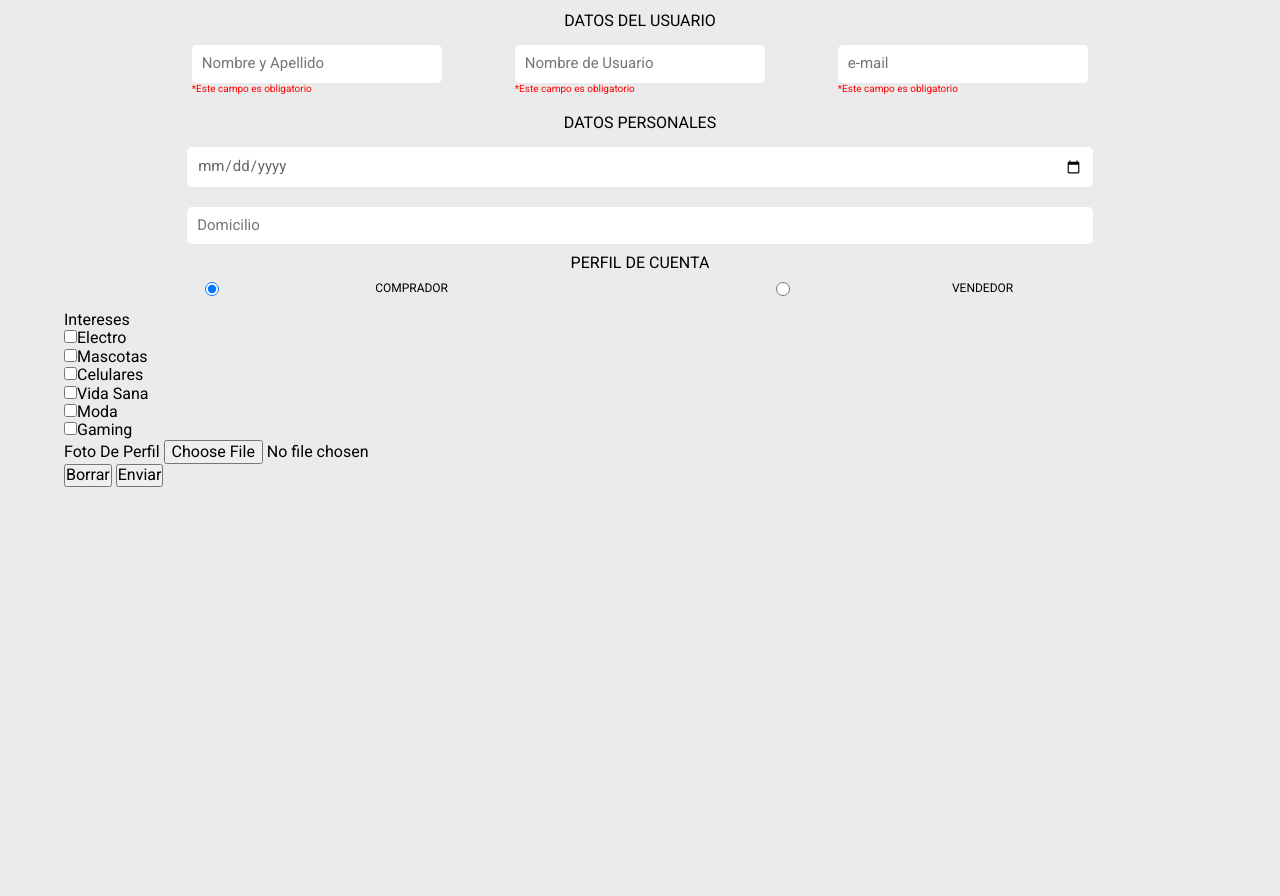
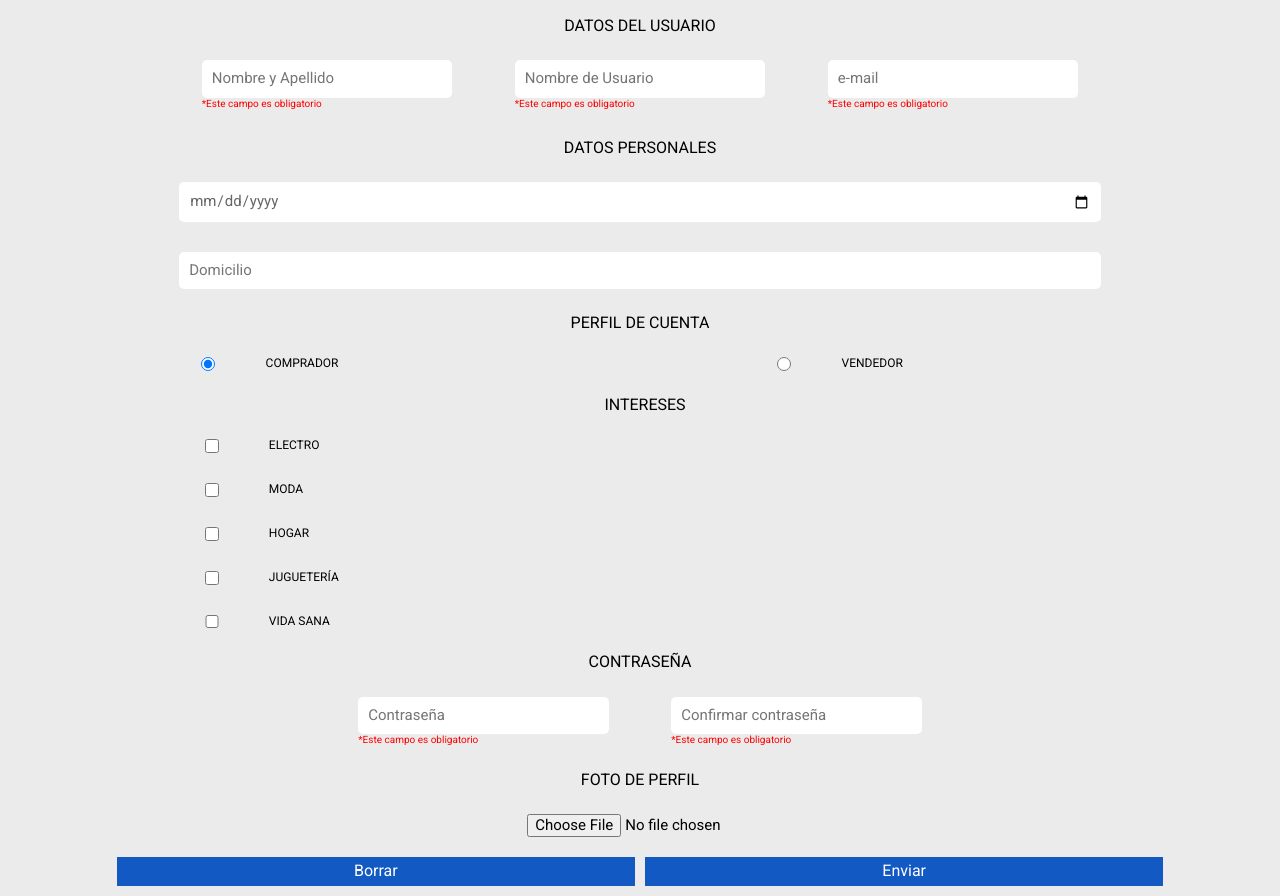
Before and after one commit to meligimenez/TPN5-MercadoLiebre, a website: page views/register.html in a window 1280 px wide. Shown: the part 231-1127 px from the top of the page. Before the commit the page ends 800 px from the top, so only its background shows below. Drawn offline with Linux system fonts and the light colour scheme.

Commit message:
add style register

```diff
--- a/app.js
+++ b/app.js
@@ -9,3 +9,4 @@ app.use(express.static('public'));
 
 app.get('/', (req, res) => res.sendFile(path.join(__dirname, 'views', '/index.html')));
 app.get('/register', (req, res) => res.sendFile(path.join(__dirname, 'views', '/register.html')));
+app.get('/login', (req, res) => res.sendFile(path.join(__dirname, 'views', '/login.html')));
--- a/public/css/register.css
+++ b/public/css/register.css
@@ -1,22 +1,5 @@
 @import url(general.css);
 @import url(index.css);
-
-/* PARTE DATOS DE USUARIO */
-.register__main__form-container-datosDeUsuario,
-.register__main__form-datosDeUsuario,
-.register__main__form-container-datosPersonales,
-.register__main__form-datosPersonales,
-.register__main__form-container-perfilDeCuenta {
-  display: flex;
-  flex-wrap: wrap;
-  justify-content: center;
-  text-align: center;
-  margin: 5px;
-}
-
-.register__main__form-container-datosDeUsuario {
-  margin: 15px 0;
-}
 
 #register-titulo-registrate {
   padding: 0;
@@ -24,16 +7,42 @@
   text-align: center;
 }
 
+.register__main__form-container-datosDeUsuario,
+.register__main__form-datosDeUsuario,
+.register__main__form-container-datosPersonales,
+.register__main__form-datosPersonales,
+.register__main__form-container-perfilDeCuenta,
+.register__main__form-container-foto,
+.register__main__form-container-botones,
+.register__main__form-container-contrasena,
+.register__main__form-contrasena {
+  display: flex;
+  flex-wrap: wrap;
+  justify-content: center;
+  text-align: center;
+  margin: 10px 0;
+}
+
+.register__main__form-container-datosDeUsuario {
+  margin: 15px 0;
+}
+
 .register__main__form-container-datosDeUsuario label,
 .register__main__form-container-datosPersonales label,
-.register__main__form-container-perfilDeCuenta label {
+.register__main__form-container-perfilDeCuenta label,
+.register__main__form-container-intereses label,
+.register__main__form-container-foto label,
+.register__main__form-container-contrasena label {
   width: 100%;
   font-size: var(--tamaño-descripciones);
   text-transform: uppercase;
+  margin: 5px;
 }
 
 .register__main__form-datosDeUsuario input,
-.register__main__form-datosPersonales input {
+.register__main__form-datosPersonales input,
+.register__main__form-foto input,
+.register__main__form-contrasena input {
   border-radius: 5px;
   outline: none;
   border: none;
@@ -47,7 +56,8 @@
   width: 100%;
 }
 
-.register__main__form-datosDeUsuario span {
+.register__main__form-datosDeUsuario span,
+.register__main__form-contrasena span {
   color: red;
   font-size: 10px;
   width: 80%;
@@ -59,22 +69,47 @@
   color: var(--color-grisOscuro);
 }
 
-/* Perfil */
-.register__main__form-perfilDeCuenta {
+.register__main__form-container-intereses {
+  display: flex;
+  flex-direction: column;
+  text-align: center;
+  margin: 5px;
+}
+
+.register__main__form-perfilDeCuenta,
+.register__main__form-intereses {
   display: flex;
   flex-direction: row-reverse;
   width: 50%;
   justify-content: center;
   margin: 10px 0;
+  text-align: left;
 }
 
-.register__main__form-perfilDeCuenta label {
+.register__main__form-perfilDeCuenta label,
+.register__main__form-intereses label {
   width: 50%;
   font-size: var(--tamaño-cuerposDeTexto);
+  margin: 10px 0 0 0;
 }
 
-.register__main__form-perfilDeCuenta input {
+.register__main__form-perfilDeCuenta input,
+.register__main__form-intereses input {
+  margin-top: 10px;
   width: 20%;
 }
 
-/* INTERESES */
+.register__main__form-container-botones button {
+  width: 45%;
+  margin: 0 5px;
+  background-color: var(--color-celeste);
+  border: none;
+  padding: 5px;
+  color: var(--color-blanco);
+}
+
+.register__main__form-botones a {
+  text-decoration: none;
+  color: black;
+  color: var(--color-blanco);
+}
--- a/views/register.html
+++ b/views/register.html
@@ -34,7 +34,7 @@
       </ul>
       <ul type="none" class="nav__user">
         <li><a href="/register">Creá tu cuenta<i class="fa-regular fa-id-card"></i></a></li>
-        <li><a href="#">Ingresá<i class="fa-solid fa-arrow-right-to-bracket"></i></a></li>
+        <li><a href="/login">Ingresá<i class="fa-solid fa-arrow-right-to-bracket"></i></a></li>
         <li><a href="#">Mis compras<i class="fa-solid fa-basket-shopping"></i></a></li>
       </ul>
       <div class="header__boton__burger-menu">
@@ -62,7 +62,6 @@
           <span>*Este campo es obligatorio</span>
         </div>
       </div>
-
       <div class="register__main__form-container-datosPersonales">
         <label for="">Datos personales</label>
         <div class="register__main__form-datosPersonales">
@@ -72,7 +71,6 @@
           <input type="text" name="domicilio" placeholder="Domicilio">
         </div>
       </div>
-
       <div class="register__main__form-container-perfilDeCuenta">
         <label for="" class="">Perfil De Cuenta</label>
         <div class="register__main__form-perfilDeCuenta">
@@ -83,46 +81,51 @@
           <label for="vendedor">vendedor</label>
           <input type="radio" name="perfil" id="vendedor" value="vendedor">
         </div>
-
-
       </div>
-
-      <div class="">
-
+      <div class="register__main__form-container-intereses">
         <label for="" class="">Intereses</label>
-        <div><input type="checkbox" name="" id="" value="Electro">Electro</div>
-        <div><input type="checkbox" name="" id="" value="Moda">Mascotas</div>
-        <div><input type="checkbox" name="" id="" value="Celulares">Celulares</div>
-        <div><input type="checkbox" name="" id="" value="Electro">Vida Sana</div>
-        <div><input type="checkbox" name="" id="" value="Moda">Moda</div>
-        <div><input type="checkbox" name="" id="" value="Celulares">Gaming</div>
-
+        <div class="register__main__form-intereses">
+          <label for="electro">Electro</label>
+          <input type="checkbox" name="electro" id="electro" value="electro">
+        </div>
+        <div class="register__main__form-intereses">
+          <label for="moda">Moda</label>
+          <input type="checkbox" name="moda" id="moda" value="moda">
+        </div>
+        <div class="register__main__form-intereses">
+          <label for="hogas">Hogar</label>
+          <input type="checkbox" name="hogar" id="hogar" value="hogar">
+        </div>
+        <div class="register__main__form-intereses">
+          <label for="jugueteria">Juguetería</label>
+          <input type="checkbox" name="jugueteria" id="jugueteria" value="jugueteria">
+        </div>
+        <div class="register__main__form-intereses">
+          <label for="vidaSana">Vida Sana</label>
+          <input type="checkbox" name="vidaSana" id="vidaSana" value="vidaSana">
+        </div>
       </div>
-
-
-      <div class="">
-
+      <div class="register__main__form-container-contrasena">
+        <label>Contraseña</label>
+        <div class="register__main__form-contrasena">
+          <input type="password" name="password" placeholder="Contraseña" required>
+          <span>*Este campo es obligatorio</span>
+        </div>
+        <div class="register__main__form-contrasena">
+          <input type="password" name="password" placeholder="Confirmar contraseña" required>
+          <span>*Este campo es obligatorio</span>
+        </div>
+      </div>
+      <div class="register__main__form-container-foto">
         <label class="" for="">Foto De Perfil</label>
-        <input type="file" name="" id="">
-
+        <div class="register__main__form-foto">
+          <input type="file" name="archivo" id="">
+        </div>
       </div>
-
-      <div class="">
-
-        <button class="" type="submit">Borrar</button>
-        <button class="" type="submit">Enviar</button>
-
+      <div class="register__main__form-container-botones">
+        <button class="register__main__form-botones" type="reset">Borrar</button>
+        <button class="register__main__form-botones" type="submit"><a href="/">Enviar</a></button>
       </div>
-
     </form>
   </main>
 </body>
-
-<!-- <div class="register__main__form-datosDeUsuario">
-  <input type="password" name="password" placeholder="Contraseña" id="" required>
-  <span>*Este campo es obligatorio</span>
-</div>
-<div class="register__main__form-datosDeUsuario">
-  <input type="password" name="password" placeholder="Repita su contraseña" id="" required>
-  <span>*Este campo es obligatorio</span>
-</div> -->
```
Also changed, not shown: views/login.html (added).
